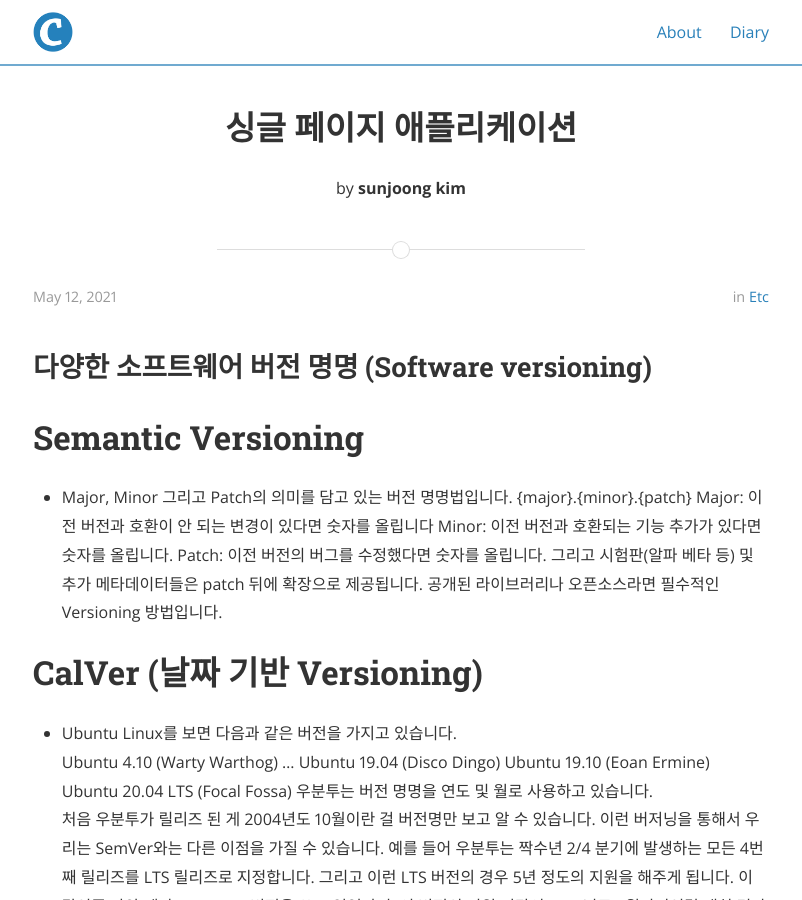
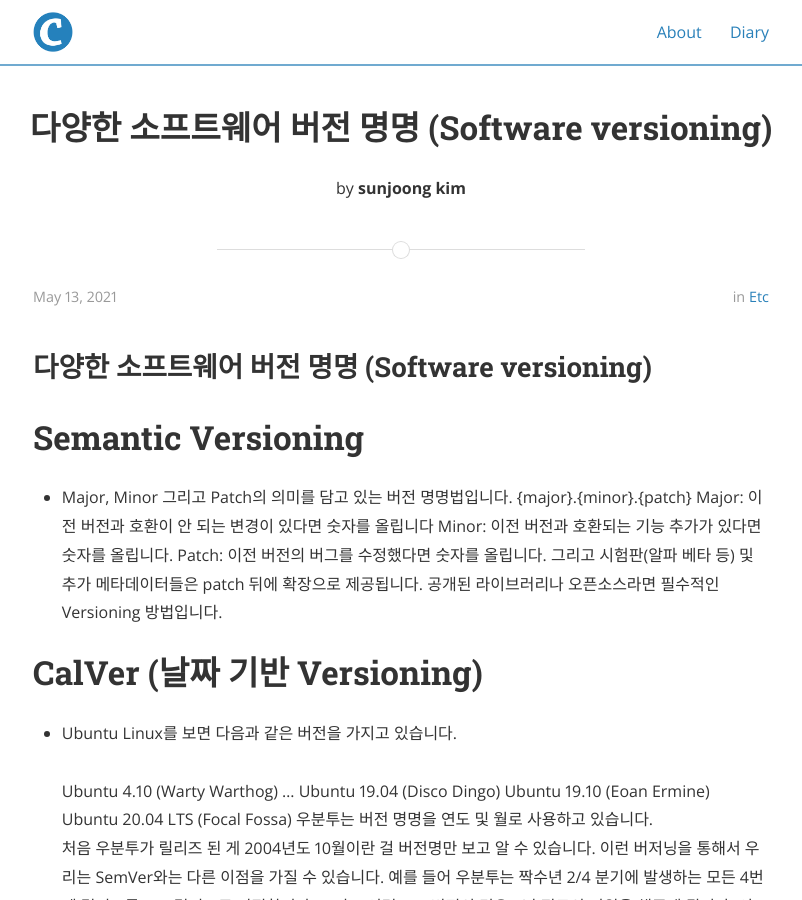
Before and after one commit to sunjoong91/sunjoong91.github.io, a Jekyll site: the page built from _posts/2021-05-11-etc_4_소프트웨어 버전 명명(Software versioning).md, in a window 1280 px wide and 900 px high. Shown: the whole window, without its empty margins (239-1041 px from the left). Built offline with Jekyll 4.4.1, drawn with Linux system fonts in a browser that asks for light colours; nearby versions of some CDN libraries.

Commit message:
software버전  명명법

```diff
--- a/_posts/2021-05-11-etc_4_소프트웨어 버전 명명(Software versioning).md
+++ b/_posts/2021-05-11-etc_4_소프트웨어 버전 명명(Software versioning).md
@@ -1,7 +1,7 @@
 ---
 layout: post
-title:  "싱글 페이지 애플리케이션"
-date:   2021-05-12T23:30:52-00:00
+title:  "다양한 소프트웨어 버전 명명 (Software versioning)"
+date:   2021-05-13T01:12:50-00:00
 author: sunjoong kim
 categories: ETC
 ---
```
